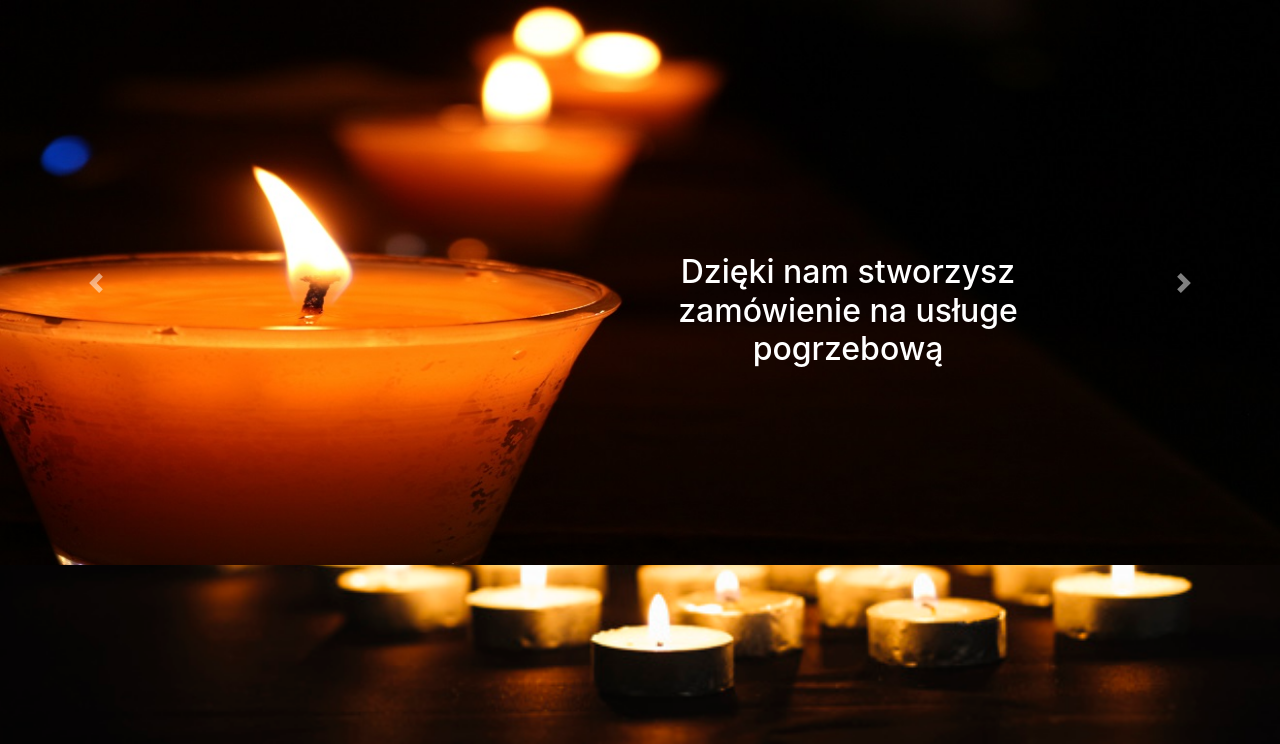
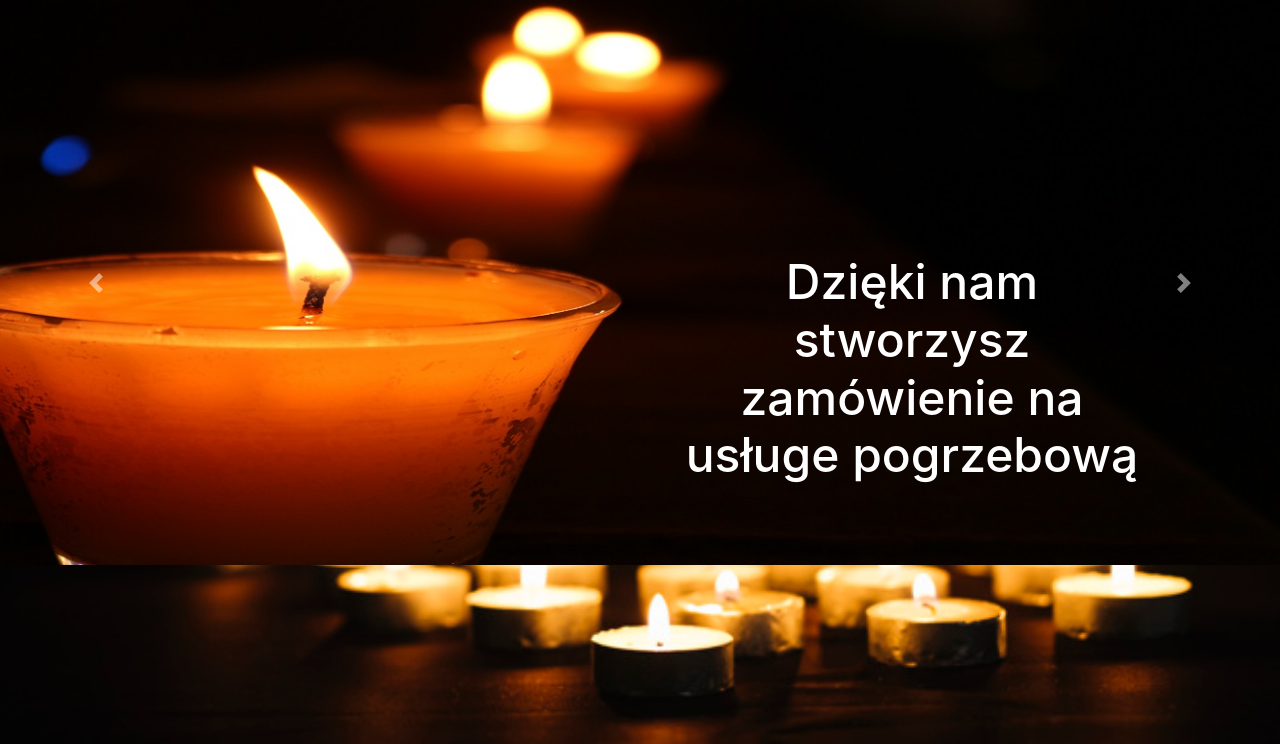
Before and after one commit to Alice198/Zastosowanie-informatyki-w-gospodarstwie, a Django app: page / in a window 1280 px wide. Shown: the part 56-800 px from the top of the page. Run offline with Django 3.2, Linux system fonts and the light colour scheme; some libraries are stand-ins or nearby versions.

Commit message:
Fixed view

```diff
--- a/static/css/main.css
+++ b/static/css/main.css
@@ -83,7 +83,7 @@ opacity:0.9;
 
 .carousel-caption {
  top:25%;
- left:40%;
+ left:45%;
  margin: 1rem;
  margin bottom:0;
  padding: 2rem;
@@ -139,3 +139,8 @@ opacity:0.9;
 .nav-tabs{
 justify-content: center;
 }
+
+
+.h2 {
+font-size:6vh;
+}
--- a/templates/home.html
+++ b/templates/home.html
@@ -28,7 +28,7 @@
                 <div class="jumbotron">
                     <div class="row ">
                         <div class="col-md-12">
-                            <h2 class="h2-responsive">Dzięki nam stworzysz zamówienie na usługe pogrzebową </h2>
+                            <div class="h2">Dzięki nam stworzysz zamówienie na usługe pogrzebową </div>
                         </div>
                     </div>
                 </div>
@@ -42,7 +42,7 @@
                 <div class="jumbotron">
                     <div class="row ">
                         <div class="col-md-12">
-                            <h2 class="h2-responsive">Będziesz mógł spersonalizować zamówioną usługe przed śmiercią </h2>
+                            <div class="h2">Będziesz mógł spersonalizować zamówioną usługe przed śmiercią </div>
                         </div>
                     </div>
                 </div>
@@ -56,7 +56,7 @@
                 <div class="jumbotron">
                     <div class="row ">
                         <div class="col-md-12">
-                            <h2 class="h2-responsive">Zdecydujesz czy organista będzię grał na pogrzebie </h2>
+                            <div class="h2">Zdecydujesz czy organista będzię grał na pogrzebie </div>
                         </div>
                     </div>
                 </div>
@@ -70,7 +70,7 @@
                 <div class="jumbotron">
                     <div class="row ">
                         <div class="col-md-12">
-                            <h2 class="h2-responsive">Będziesz mógł wybrać rodzaj kwiatów/trumne</h2>
+                            <div class="h2">Będziesz mógł wybrać rodzaj kwiatów/trumne</div>
                         </div>
                     </div>
                 </div>
@@ -85,7 +85,7 @@
                 <div class="jumbotron">
                     <div class="row ">
                         <div class="col-md-12">
-                            <h2 class="h2-responsive">Aby korzystać z usług proszę się zalogować lub utworzyć konto</h2>
+                            <div class="h2">Aby korzystać z usług proszę się zalogować lub utworzyć konto</div>
                         </div>
                     </div>
                 </div>
--- a/templates/submit_order_coffin.html
+++ b/templates/submit_order_coffin.html
@@ -196,6 +196,8 @@
 
                 </div>
             </div>
+
+
         </div>
     </div>
 </div>
```
